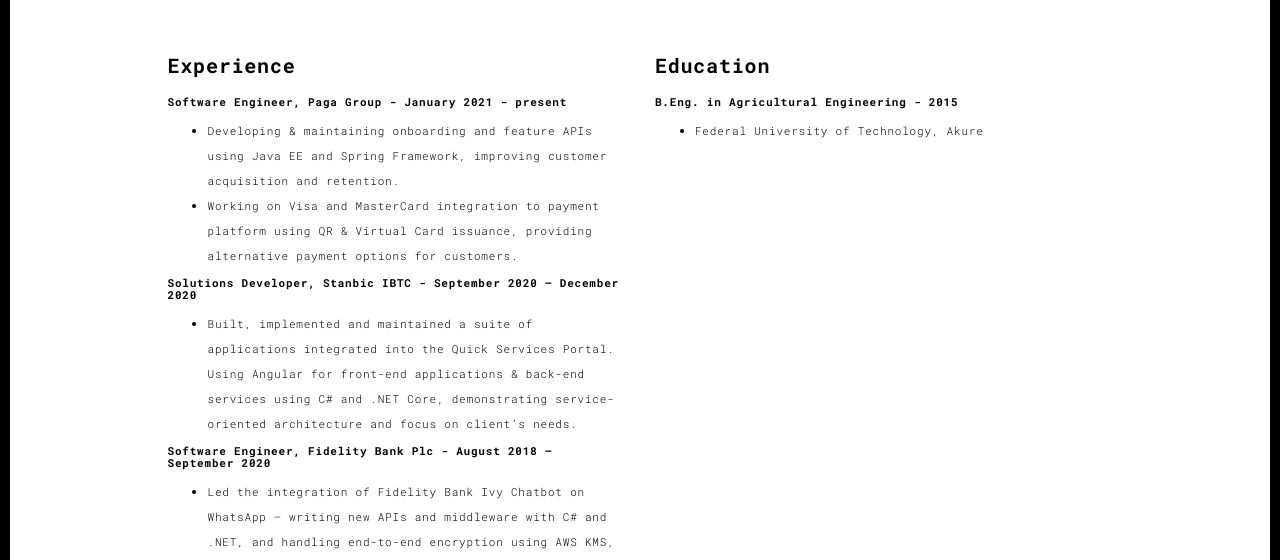
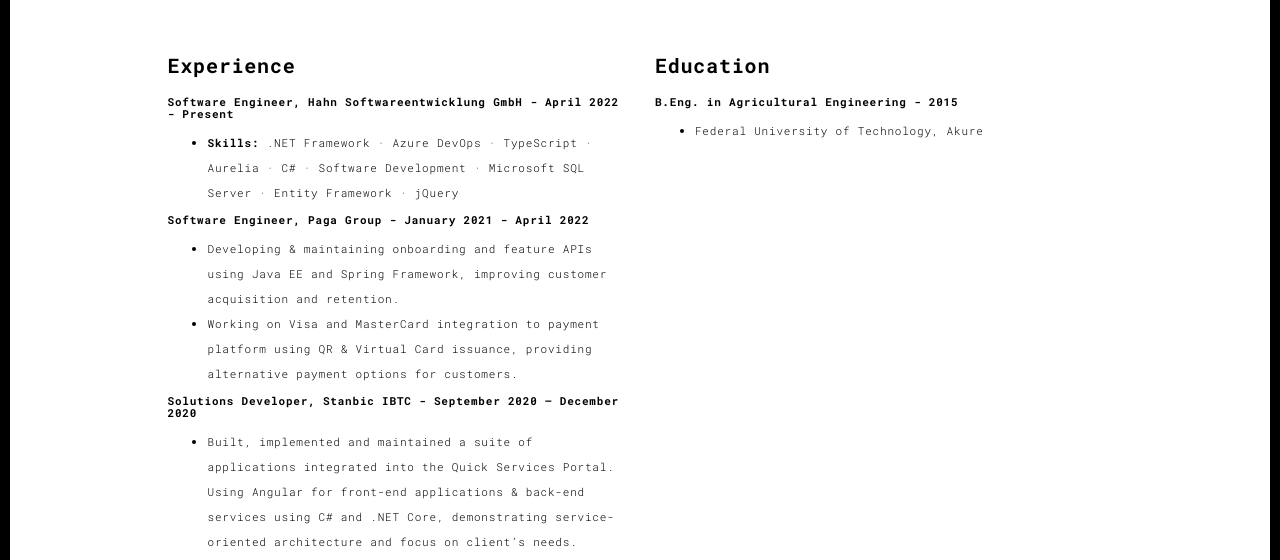
Before and after one commit to paulonevrything/portfolio, a plain HTML site: page public/resume.html in a window 1280 px wide. Shown: the part 167-727 px from the top of the page. Drawn offline with Linux system fonts and the light colour scheme.

Commit message:
update resume

```diff
--- a/public/resume.html
+++ b/public/resume.html
@@ -66,7 +66,13 @@
 
                   <h3>Experience</h3>
 
-                  <h4>Software Engineer, Paga Group - January 2021 - present</h4>
+                  <h4>Software Engineer, Hahn Softwareentwicklung GmbH - April 2022 - Present</h4>
+                  <ul>
+                    <li><strong>Skills:</strong> .NET Framework · Azure DevOps · TypeScript · Aurelia · C# · Software Development
+                      · Microsoft SQL Server · Entity Framework · jQuery</li>
+                  </ul>
+
+                  <h4>Software Engineer, Paga Group - January 2021 - April 2022</h4>
                   <ul>
                     <li>Developing & maintaining onboarding and feature APIs using Java EE and Spring Framework,
                       improving
```
